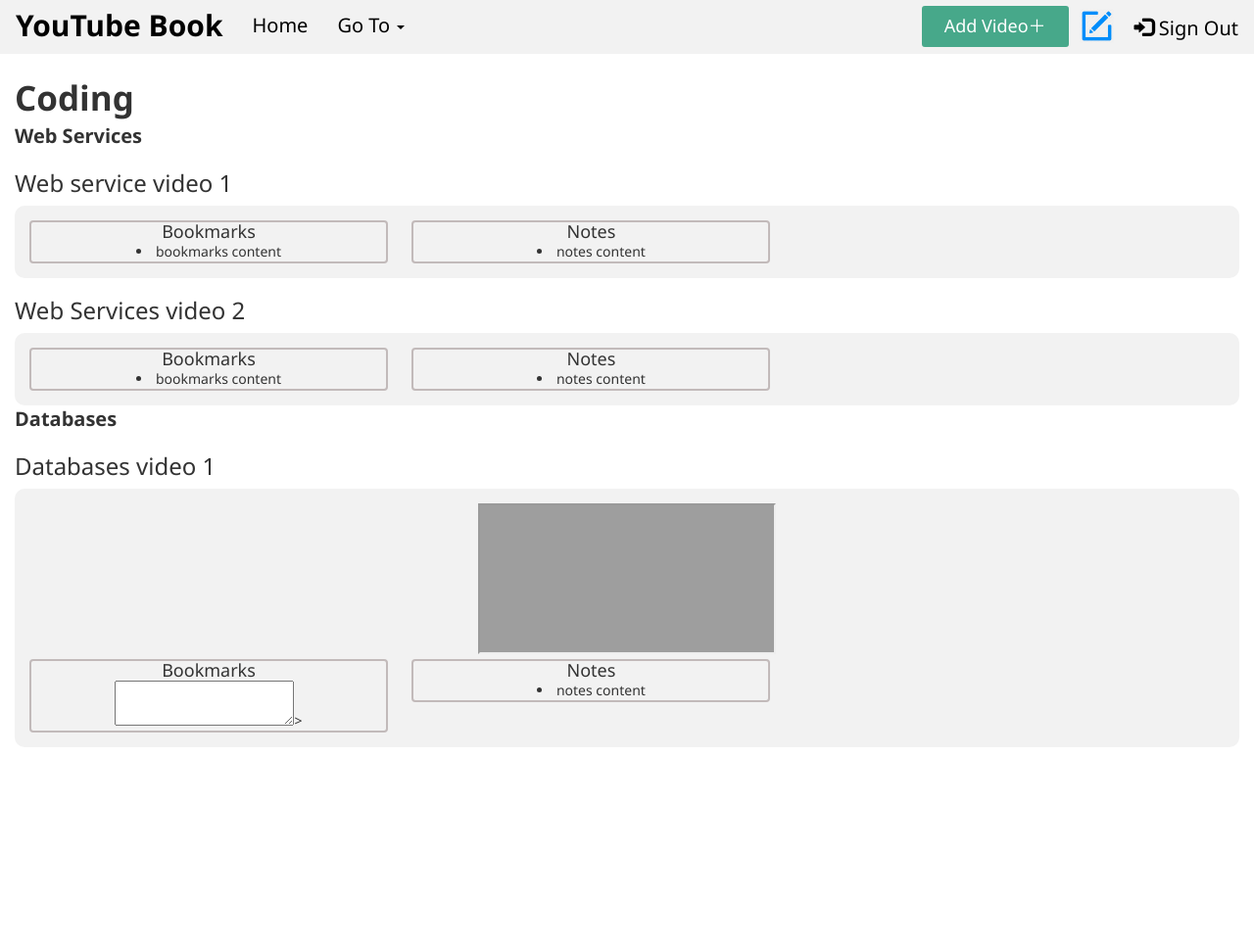
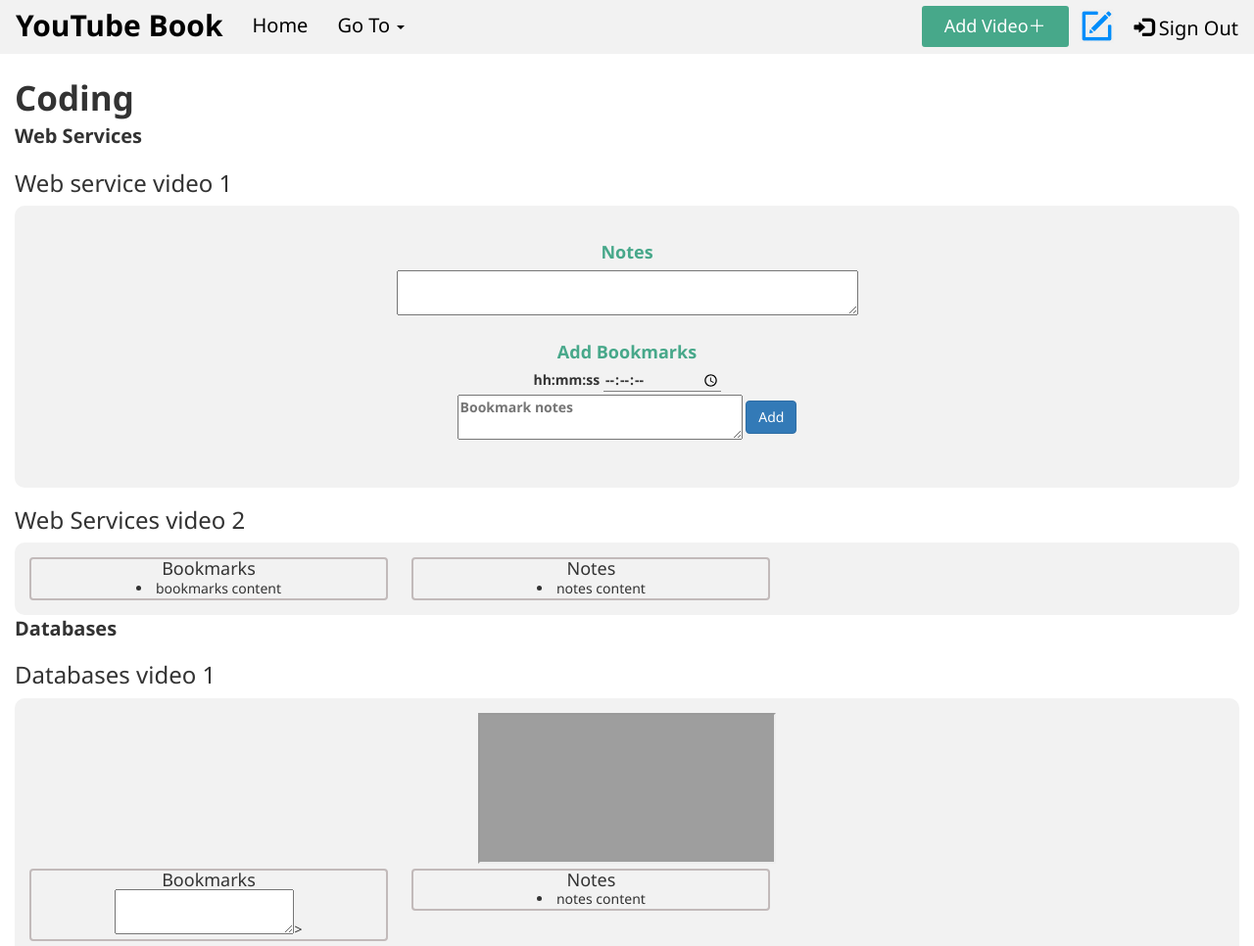
Before and after one commit to eric60/YouTube-Book, a website: page static/index.html in a window 1280 px wide. Shown: the top 966 px of the page at 98% size. Before the commit the page ends 800 px from the top, so only its background shows below. Drawn offline with nearby package versions, Linux system fonts and the light colour scheme; grey boxes are pictures that could not be loaded.

Commit message:
Added notes, bookmark to main screen. Naming is video-1, video-1-notes, video-1-time-1, video-1-bn-1.

```diff
--- a/static/index.html
+++ b/static/index.html
@@ -20,6 +20,7 @@
 
     </head>
     <body>
+
         <nav class="navbar navbar-light" id = "navbar">
             <div class="container-fluid">
               <div class="navbar-header">
@@ -62,16 +63,31 @@
                       <h3>Web service video 1</h3>
                       <div class="panel-body">
                         <div class = "video-section" id="video-1"></div>
-                        <div class = "bookmarks-section">
-                          <h4>Bookmarks</h4>
-                          <li>bookmarks content
-                          </li>
+
+                          <div class="dialog-notes text-center">
+                            <label for="dialog-Notes" class="boxTitle">Notes</label>
+                            <div>
+                              <textarea id="video-1-notes" cols="50"></textarea>
+                            </div>
+                          </div>
+
+                        <div class="dialog-bookmarks text-center">
+                            <div>
+                              <div class="boxTitle"><b>Add Bookmarks</b></div>
+                              <label for="dialog-Bookmarks">hh:mm:ss </label>
+                              <input id="video-1-time-1" type='time' class="without_ampm" step="1" required>
+                              <div>
+                                <textarea id="video-1-bn-1" placeholder="Bookmark notes" cols="30"></textarea>
+                                <button type="button" id="add-bookmark" class="btn btn-primary">Add</button>
+                              </div>
+
+                            </div>
+
+                            <div id="insert-before-me"></div>
                         </div>
-                        <div class = "notes-section">
-                          <h4>Notes</h4>
-                          <li>notes content</li>
-                        </div>
+
                       </div>
+                      <!-- Panel body end -->
                   </div>
 
                   <div class="Label-Video" id="Web-Services-video2">
@@ -91,11 +107,13 @@
                   </div>
 
                 </div>
+
                 <button type="button" class="collapsible-btn label-btn" id="Label-Databses">Databases</button>
                 <div class="Label-Body" id="Label-Body-Databases">
                   <div class="Label-Video" id="Databases-video1">
                     <h3>Databases video 1</h3>
                     <div class="panel-body">
+                      <div id="video-3"></div>
                       <div class = "video-section">
                         <iframe src = "https://www.youtube.com/embed/lv_awaaT6gY" allow = "fullscreen"></iframe>
                       </div>
```
